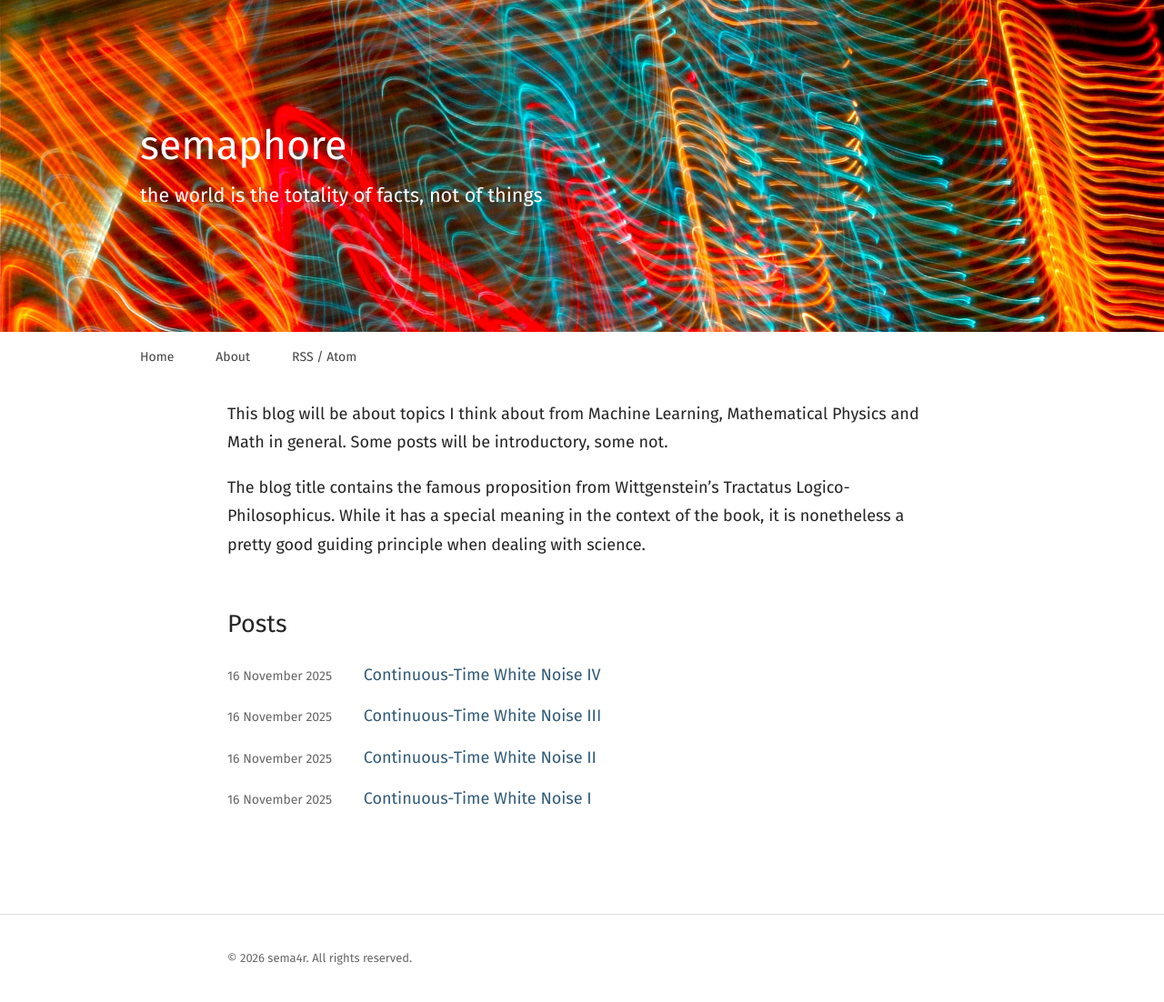
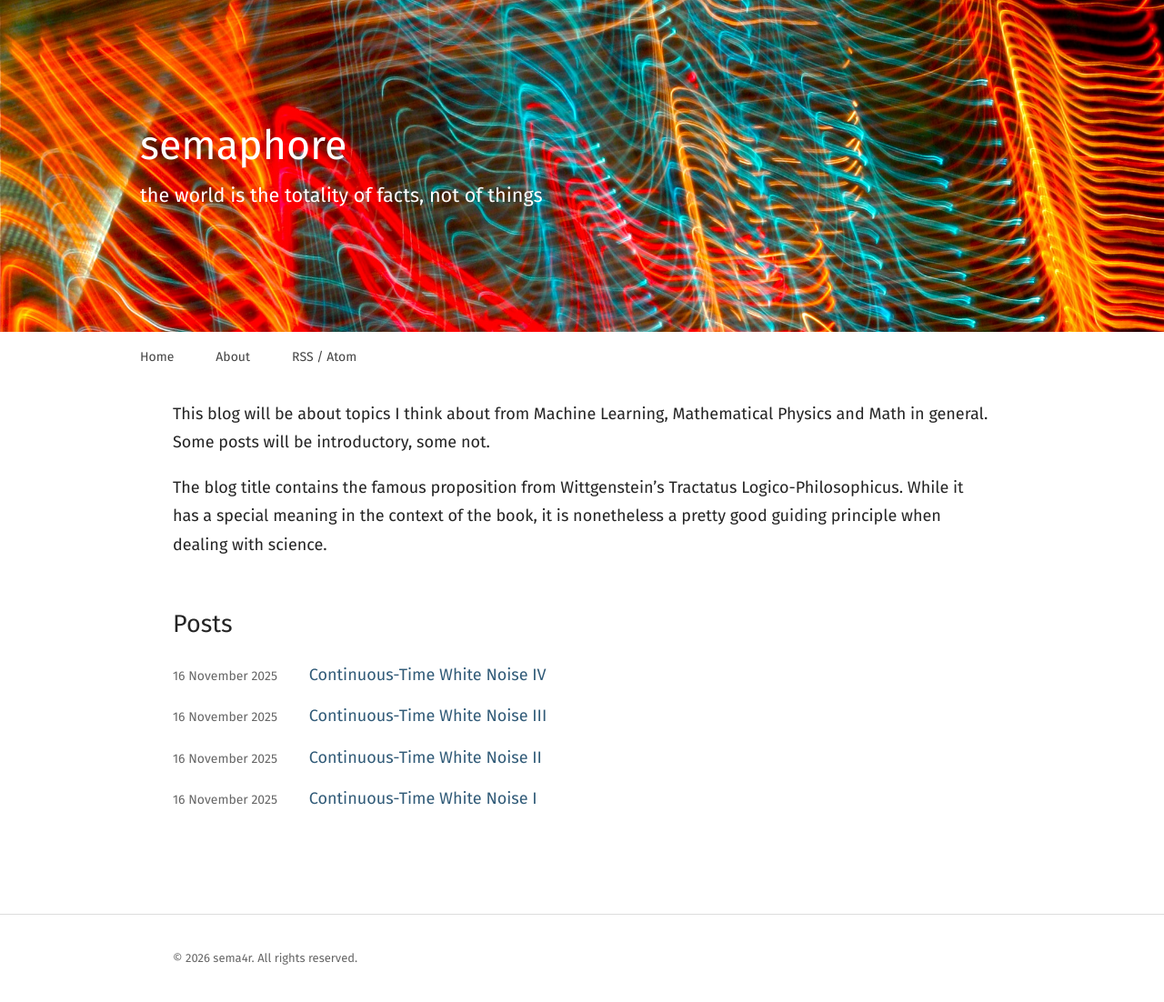
Before and after one commit to sema4r/sema4r.github.io, a Jekyll site: the page built from index.md, in a window 1280 px wide. Shown: the whole page at 91% size. Built offline with Jekyll 4.4.1, drawn with Linux system fonts in a browser that asks for light colours.

Commit message:
Update style.css

```diff
--- a/assets/css/style.css
+++ b/assets/css/style.css
@@ -4,7 +4,7 @@
   --accent: #315b78;
   --border: #ddd;
   --background: #fff;
-  --content-width: 780px;
+  --content-width: 900px;
 }
 
 * {
```
